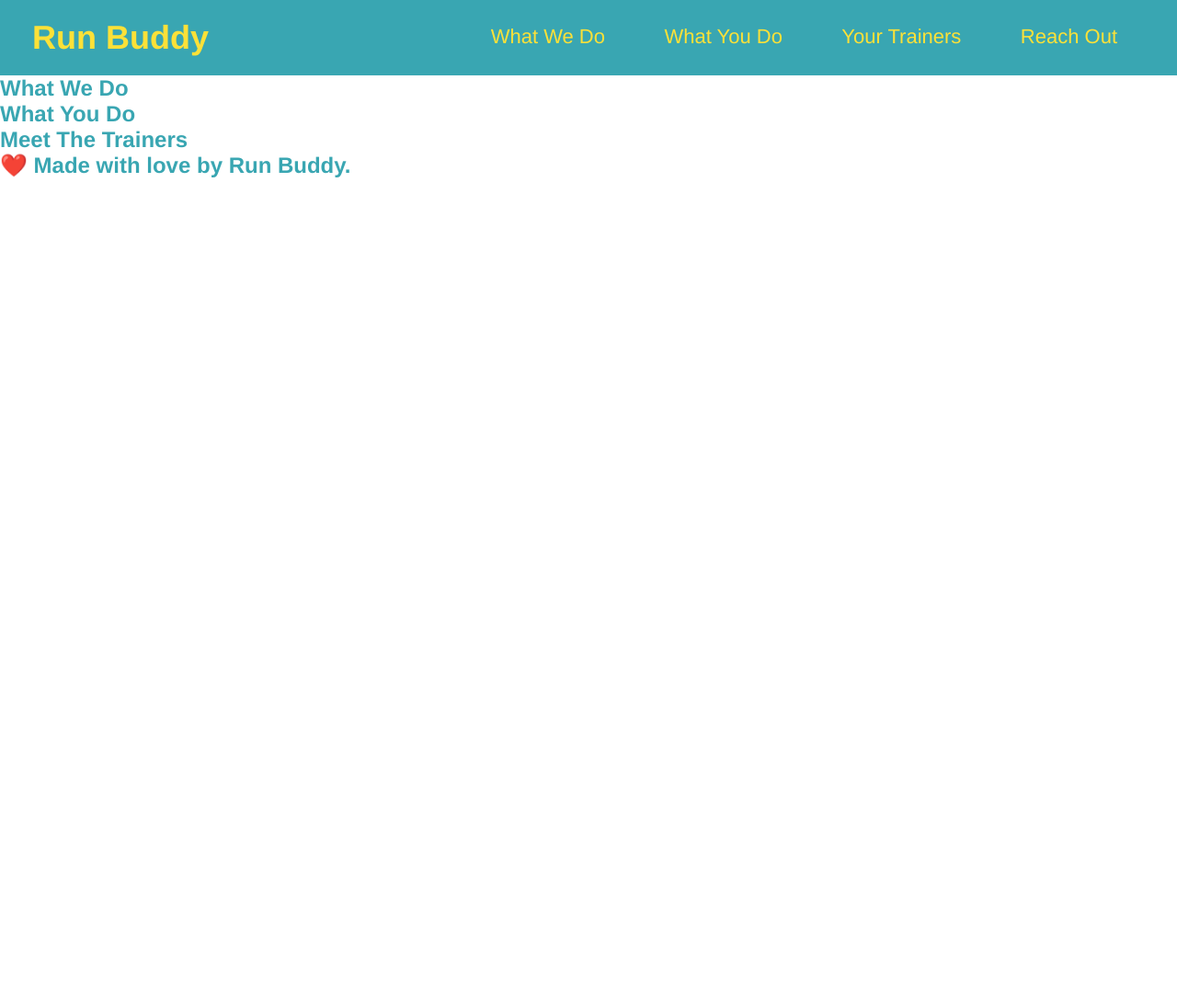
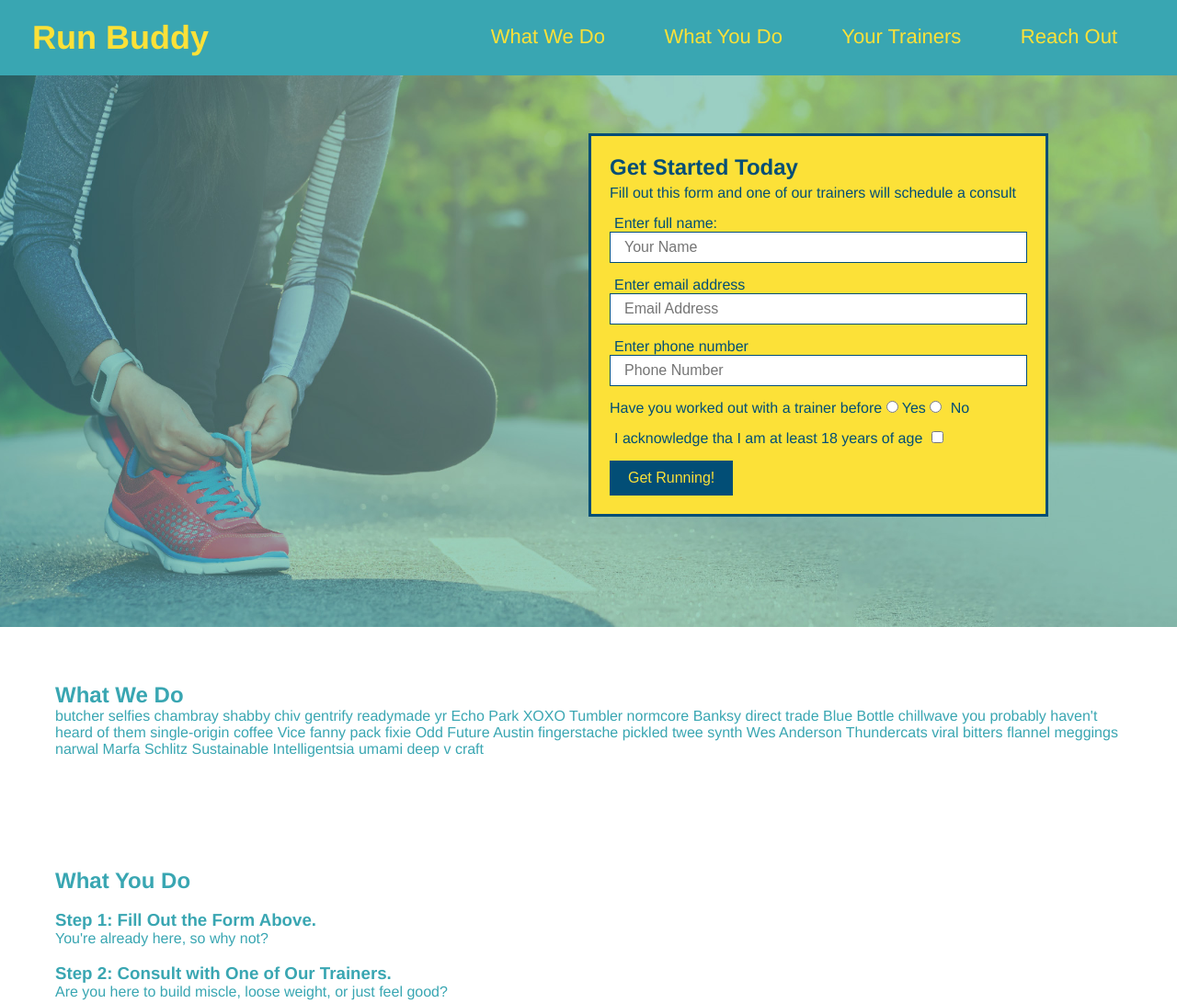
Before and after one commit to Chilliepepper/run-buddy, a plain HTML site: page index.html in a window 1280 px wide. Shown: the top 1091 px of the page at 92% size. Before the commit the page ends 800 px from the top, so only its background shows below. Drawn offline with Linux system fonts and the light colour scheme.

Commit message:
add what you do icons

```diff
--- a/index.html
+++ b/index.html
@@ -6,7 +6,7 @@
         <link rel="stylesheet" href="style.css"/>
     </head>
     <body>
-        <! --navigation -->
+        <!--navigation-->
         <header>
             <h1>
                 <a href="/">Run Buddy</a>
@@ -32,17 +32,74 @@
             </nav>
         </header>
 
-        <!-- hero/jumbotron-->
-        <setion>
-        </setion>
+         <!-- hero/jumbotron-->
+        <section class ="hero">
+         <div class ="hero-form">
+                <h3>Get Started Today</h3>
+                <p>Fill out this form and one of our trainers will schedule a consult</p>
+                <!--Add Form Element-->
+                <form>
+                    <label for="name">Enter full name:</label>
+                    <input type="text" placeholder="Your Name" name="name" id="name" class="form-input"/>
+
+                    <label for="email">Enter email address</label>
+                    <input type="email" placeholder="Email Address" name="email" id="email" class="form-input"/>
+
+                    <label for="phone">Enter phone number</label>
+                    <input type="tel" placeholder="Phone Number" name="phone" id="phone" class="form-input"/>
+                    <p>
+                        Have you worked out with a trainer before
+                    <input type="radio" name="trainer-confirm" id="trainer-yes"/>
+                    <lable for="trainer-yes">Yes</lable>
+
+                    <input type="radio" name="trainer-confirm" id="trainer-no"/>
+                    <label for="trainer-no">No</label>
+                    </p>
+                    <p>
+                        <label for="checkbox">I acknowledge tha I am at least 18 years of age</label>
+                        <input type="checkbox" name="age-confirm" id="checkbox"/>
+                    </p>
+                    <button type="submit">Get Running!
+                    </button>
+                </form>
+          </div>
+        </section>
+        <!--End Hero-->
+
         <!-- "what we do" section -->
-        <section>
+        <section id="what-we-do">
             <h2>What We Do</h2>
+            <p>butcher selfies chambray shabby chiv gentrify readymade yr Echo Park XOXO Tumbler normcore Banksy direct trade Blue Bottle chillwave you probably haven't heard of them single-origin coffee Vice fanny pack fixie Odd Future Austin fingerstache pickled twee synth Wes Anderson Thundercats viral bitters flannel meggings narwal Marfa Schlitz Sustainable Intelligentsia umami deep v craft</p>
         </section>
 
         <!-- "what you do" section -->
-        <section>
+        <section id="what-you-do">
             <h2>What You Do</h2>
+
+            <div>
+                <!--insert this img element-->
+                <img scr=".\assets\images\step-1.svg" alt=""/>
+                <h3>Step 1: Fill Out the Form Above.</h3>
+                <p>You're already here, so why not?</p>
+            </div>
+
+            <div>
+               <img scr="./assets/images/step-2.svg" alt=""/>
+                <h3>Step 2: Consult with One of Our Trainers.</h3>
+                <p>Are you here to build miscle, loose weight, or just feel good?</p>
+            </div>
+
+            <div>
+               <img scr="./assets/images/step-3.svg" alt=""/>
+                <h3>Step 3: Get Running.</h3>
+                <p>Hit the ground running (literally) once your trainer lays out your plan.</p>
+            </div>
+
+            <div>
+                <img scr="./assets/images/step-4.svg" alt=""/>
+                <h3>Step 4: See Results.</h3>
+                <p>Bi-weekly checkins with your trainer will keep you focused.</p>
+            </div>
         </section>
 
         <!-- "meet the trainers"-->
@@ -53,6 +110,10 @@
         <!-- footer -->
         <footer>
             <h2>❤️ Made with love by Run Buddy.</h2>
+           <div>
+            <a href="#">Read Our Privacy Policy</a><br />
+            &copy; 2019 Run Buddy, Inc.
+           </div>
         </footer>
     </body>
 </html>
--- a/style.css
+++ b/style.css
@@ -1,6 +1,7 @@
 *{
     Margin: 0;
     Padding: 0;
+    Box-sizing: border-box;
 }
 
 body{
@@ -43,3 +44,82 @@ header nav ul li a{
     font-weight: lighter;
     font-size: 22px;
 }
+
+footer{
+    background-color: #fce138;
+    width: 100%;
+    padding: 40px 35px;
+}
+
+footer h2{
+    display: inline;
+    color: #024e76;
+    font-size: 30px;
+    margin: 0;
+}
+
+footer div{
+    float: right;
+    line-height: 1.5;
+    text-align: right;
+}
+
+footer a{
+    color: #024e76;
+}
+
+section {
+    padding: 60px;
+}
+
+/*Hero Style Start*/
+ .hero{
+     background-image: url(assets/images/hero-bg.jpg);
+     height: 600px;
+     background-size: cover;
+     background-position: center;
+     position: relative;
+ }
+
+ .hero-form{
+     border: solid 3px #024e76;
+     background-color: #fce138;
+     padding: 20px;
+     width: 500px;
+     color: #024e76;
+     position: absolute;
+     bottom: 120px;
+     right: 140px;
+ }
+
+ .hero-form h3{
+     font-size: 24px;
+     margin: 0px;
+ }
+
+ .hero-form p{
+     margin: 5px 0 15px 0;
+ }
+
+  .form-input{
+     border: 1px solid #024e76;
+     display: block;
+     padding: 7px 15px;
+     font-size: 16px;
+     Color: #024376;
+     width: 100%;
+     margin-bottom: 15px;
+  }
+
+  .hero-form label{
+      margin:0 5px;
+  }
+
+  .hero-form button{
+      color: #fce138;
+      background-color: #024e76;
+      border: none;
+      padding: 10px 20px;
+      font-size: 16px;
+  }
+ /*Hero Style End*/
```
Also changed, not shown: assets/images/hero-bg.jpg (added), assets/images/step-1.svg (added), assets/images/step-2.svg (added), assets/images/step-3.svg (added), assets/images/step-4.svg (added), 1 other file.
